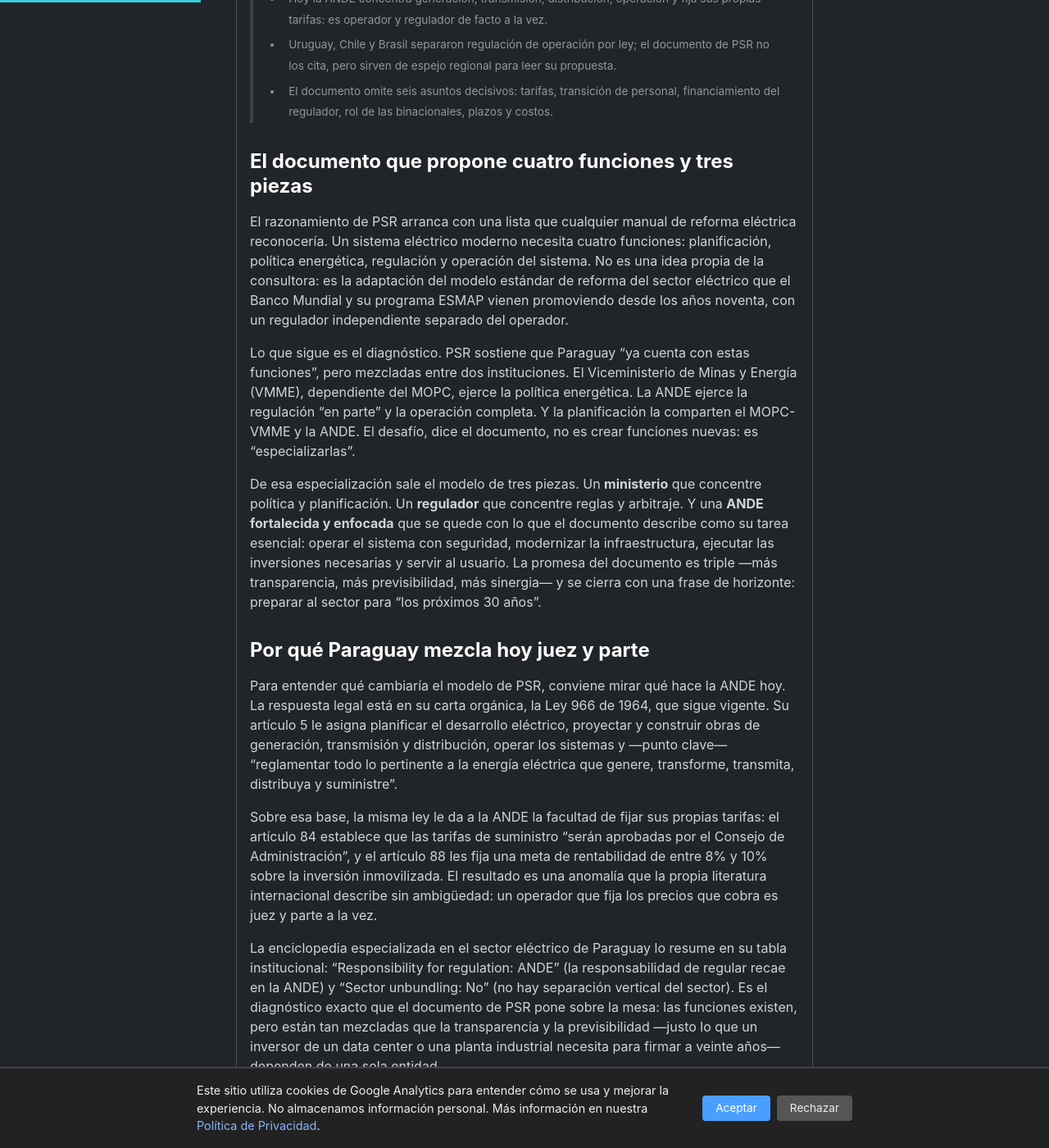
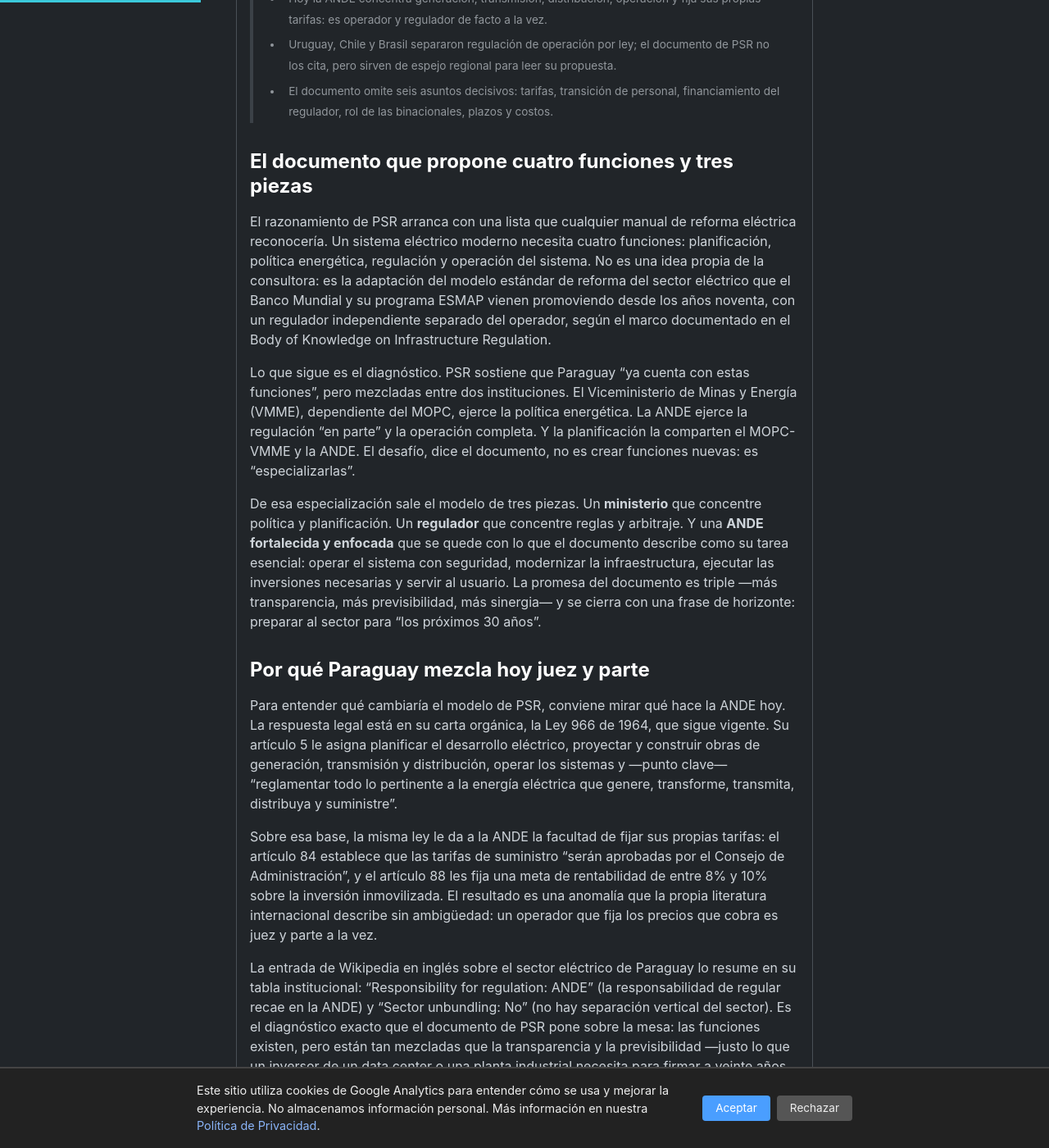
Before and after one commit to miravosqueinteresante/muchotexto.net, a Jekyll site: the page built from _posts/2026-08-19-modelo-institucional-psr-sector-electrico.md, in a window 1280 px wide and 1400 px high, scrolled down 880 px. Shown: the whole window at 82% size. Built offline with Jekyll 4.4.1, drawn with Linux system fonts in a browser that asks for light colours; some of the changed text lies outside the part shown.

Commit message:
Corregir #44: dieciocho laminas, enciclopedia a Wikipedia, fuente BoKIR Banco Mundial

```diff
--- a/_posts/2026-08-19-modelo-institucional-psr-sector-electrico.md
+++ b/_posts/2026-08-19-modelo-institucional-psr-sector-electrico.md
@@ -19,7 +19,7 @@
 
 ## El documento que propone cuatro funciones y tres piezas
 
-El razonamiento de PSR arranca con una lista que cualquier manual de reforma eléctrica reconocería. Un sistema eléctrico moderno necesita cuatro funciones: planificación, política energética, regulación y operación del sistema. No es una idea propia de la consultora: es la adaptación del modelo estándar de reforma del sector eléctrico que el Banco Mundial y su programa ESMAP vienen promoviendo desde los años noventa, con un regulador independiente separado del operador.
+El razonamiento de PSR arranca con una lista que cualquier manual de reforma eléctrica reconocería. Un sistema eléctrico moderno necesita cuatro funciones: planificación, política energética, regulación y operación del sistema. No es una idea propia de la consultora: es la adaptación del modelo estándar de reforma del sector eléctrico que el Banco Mundial y su programa ESMAP vienen promoviendo desde los años noventa, con un regulador independiente separado del operador, según el marco documentado en el Body of Knowledge on Infrastructure Regulation.
 
 Lo que sigue es el diagnóstico. PSR sostiene que Paraguay "ya cuenta con estas funciones", pero mezcladas entre dos instituciones. El Viceministerio de Minas y Energía (VMME), dependiente del MOPC, ejerce la política energética. La ANDE ejerce la regulación "en parte" y la operación completa. Y la planificación la comparten el MOPC-VMME y la ANDE. El desafío, dice el documento, no es crear funciones nuevas: es "especializarlas".
 
@@ -31,7 +31,7 @@
 
 Sobre esa base, la misma ley le da a la ANDE la facultad de fijar sus propias tarifas: el artículo 84 establece que las tarifas de suministro "serán aprobadas por el Consejo de Administración", y el artículo 88 les fija una meta de rentabilidad de entre 8% y 10% sobre la inversión inmovilizada. El resultado es una anomalía que la propia literatura internacional describe sin ambigüedad: un operador que fija los precios que cobra es juez y parte a la vez.
 
-La enciclopedia especializada en el sector eléctrico de Paraguay lo resume en su tabla institucional: "Responsibility for regulation: ANDE" (la responsabilidad de regular recae en la ANDE) y "Sector unbundling: No" (no hay separación vertical del sector). Es el diagnóstico exacto que el documento de PSR pone sobre la mesa: las funciones existen, pero están tan mezcladas que la transparencia y la previsibilidad —justo lo que un inversor de un data center o una planta industrial necesita para firmar a veinte años— dependen de una sola entidad.
+La entrada de Wikipedia en inglés sobre el sector eléctrico de Paraguay lo resume en su tabla institucional: "Responsibility for regulation: ANDE" (la responsabilidad de regular recae en la ANDE) y "Sector unbundling: No" (no hay separación vertical del sector). Es el diagnóstico exacto que el documento de PSR pone sobre la mesa: las funciones existen, pero están tan mezcladas que la transparencia y la previsibilidad —justo lo que un inversor de un data center o una planta industrial necesita para firmar a veinte años— dependen de una sola entidad.
 
 ## Cómo separaron regulación y operación Uruguay, Chile y Brasil
 
@@ -63,7 +63,7 @@
 
 El documento de PSR es, a la vez, lo más concreto que Paraguay ha tenido sobre su problema institucional y una promesa a medio dibujar. Acierta en el diagnóstico —las funciones existen y están mezcladas— y en la dirección: separar política, regulación y operación en tres instituciones, como ya hicieron Uruguay, Brasil y Chile. Ese es un consenso que el propio viceministro Mauricio Bejarano resumió al anunciar "un ente regulador que será el primero en Paraguay, el árbitro tan necesario" para la inversión privada.
 
-Pero el salto del papel a la ley depende de responder lo que las dieciocho láminas no responden: quién paga, quién se muda y qué se hace con Itaipú y Yacyretá. La [Política Energética al 2050 ya ordenó crear el ministerio para 2024]({% post_url 2026-08-12-mesa-energetica-pen-2050-paraguay %}) y sigue sin existir. La [apertura del sector a la generación privada]({% post_url 2026-05-27-apertura-sector-electrico-privado-paraguay %}) ya se firmó sin regulador independiente. Si esta tercera ronda de proyectos de ley vuelve a naufragar, no será por falta de diagnóstico: será por las mismas preguntas que Paraguay lleva una década sin responder.
+Pero el salto del papel a la ley depende de responder lo que el documento no responde: quién paga, quién se muda y qué se hace con Itaipú y Yacyretá. La [Política Energética al 2050 ya ordenó crear el ministerio para 2024]({% post_url 2026-08-12-mesa-energetica-pen-2050-paraguay %}) y sigue sin existir. La [apertura del sector a la generación privada]({% post_url 2026-05-27-apertura-sector-electrico-privado-paraguay %}) ya se firmó sin regulador independiente. Si esta tercera ronda de proyectos de ley vuelve a naufragar, no será por falta de diagnóstico: será por las mismas preguntas que Paraguay lleva una década sin responder.
 
 El debate completo sobre energía e institucionalidad está en el [Observatorio de IA en Paraguay](/ia-en-paraguay/).
 
@@ -85,6 +85,7 @@
 14. [La Nación — "Ejecutivo planteará la creación del Ministerio de Energía ante la Mesa Energética Nacional"](https://www.lanacion.com.py/politica/2026/08/11/ejecutivo-planteara-la-creacion-del-ministerio-de-energia-ante-la-mesa-energetica-nacional/) (11 de agosto de 2026)
 15. [La Nación — "Gobierno presenta proyectos para crear Ministerio de Minas y ente regulador eléctrico"](https://www.lanacion.com.py/politica/2026/08/13/gobierno-presenta-proyectos-para-crear-ministerio-de-minas-y-ente-regulador-electrico/) (13 de agosto de 2026)
 16. [La Nación — "Expertos avalan nuevo Ministerio de Energía pero exigen blindar funciones de la ANDE"](https://www.lanacion.com.py/politica/2026/08/14/expertos-avalan-nuevo-ministerio-de-energia-pero-exigen-blindar-funciones-de-la-ande/) (14 de agosto de 2026)
+17. [Banco Mundial / BoKIR — "Utility Market Reforms" e "Institutional Design" (marco de separación regulación/operación)](https://regulationbodyofknowledge.org/general-concepts/utility-market-reforms/)
 
 <script type="application/ld+json">
 {
```
